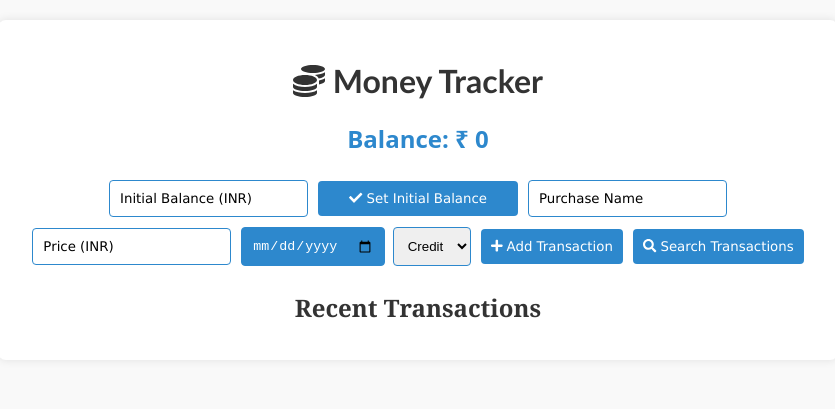
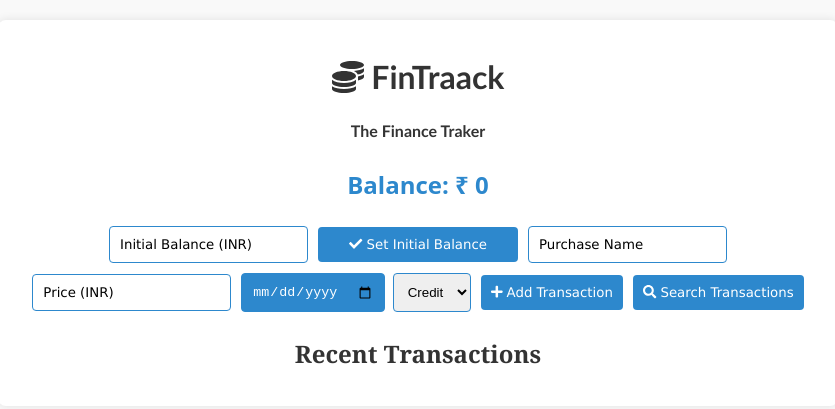
Before and after one commit to Rohang2004/Money-Track, a plain HTML site: page index.html in a window 1280 px wide. Shown: the whole page, without its empty margins (222-1057 px from the left). Drawn offline with Linux system fonts and the light colour scheme.

Commit message:
Update index.html

```diff
--- a/index.html
+++ b/index.html
@@ -25,10 +25,14 @@
         ::placeholder{
             font-family: Verdana, Geneva, Tahoma, sans-serif;
         }
-        h1 {
+        h1,h6 {
             text-align: center;
             color: #333;
             font-family:'Gill Sans', 'Gill Sans MT', Calibri, 'Trebuchet MS', sans-serif;
+            line-height: 0px;
+        }
+        h6{
+            font-size: medium;
         }
 
         .balance {
@@ -228,7 +232,8 @@
 </head>
 <body>
     <div class="container">
-        <h1><i class="fas fa-coins"></i> Money Tracker</h1>
+        <h1><i class="fas fa-coins"></i> FinTraack</h1>
+        <h6>The Finance Traker</h6>
         <div class="balance">Balance: ₹ <span id="balance">0</span></div>
         <div class="form">
             <div><input type="number" id="initialBalance" placeholder="Initial Balance (INR)"></div>
```
